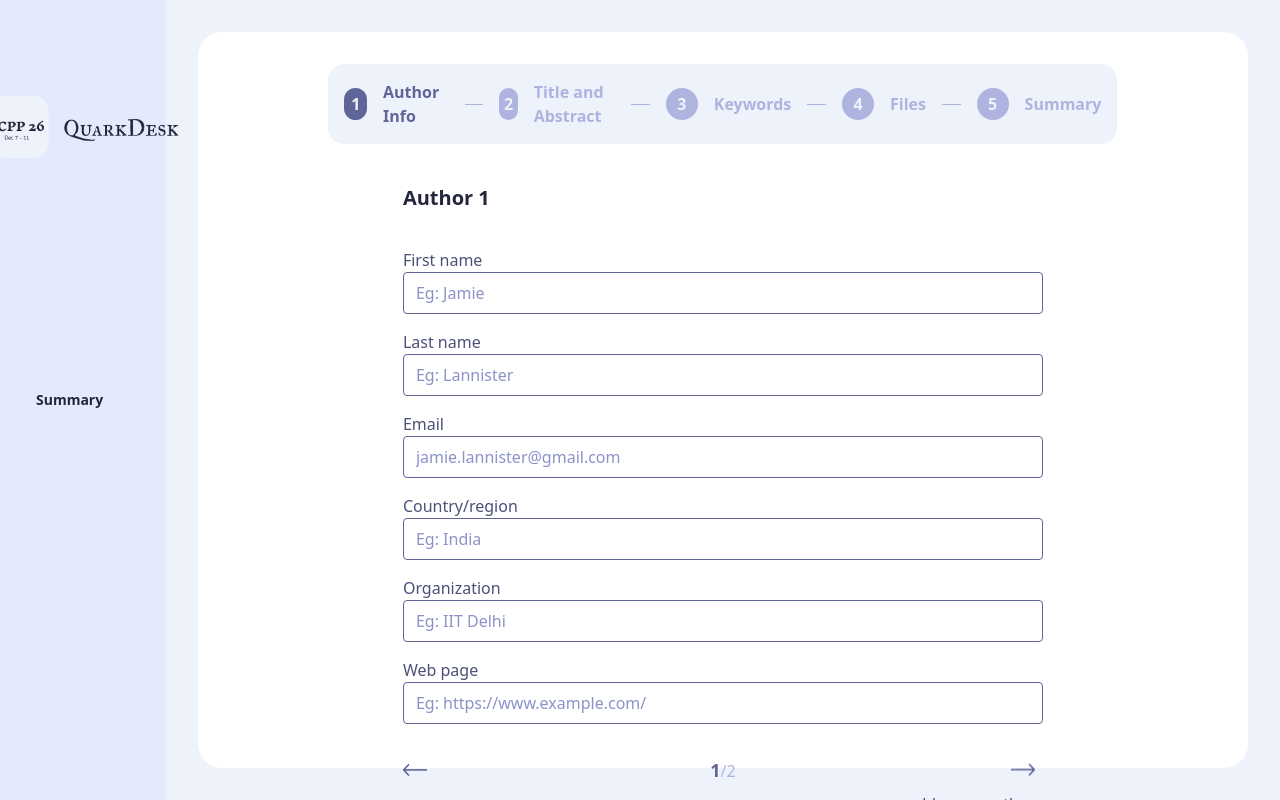
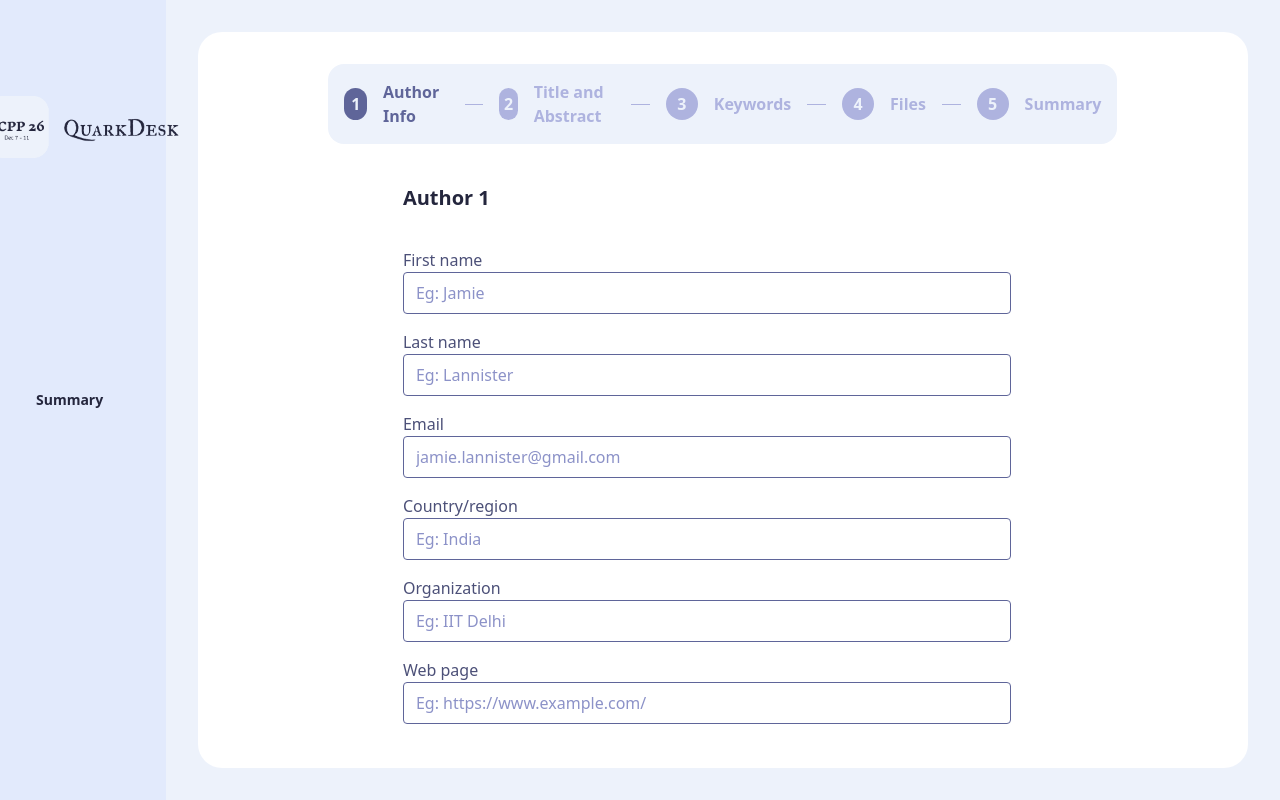
Before and after one commit to mohamedhassanmn/conference-dashboard, a Nuxt app in the folder frontend/: page /submission in a window 1280 px wide. Built offline with nearby package versions, Linux system fonts and the light colour scheme.

Commit message:
improvised UI for larger screens

```diff
--- a/frontend/app/assets/css/main.css
+++ b/frontend/app/assets/css/main.css
@@ -5,19 +5,15 @@
 @layer utilities {
   .scrollbar-thin::-webkit-scrollbar {
     width: 8px;
+    height: 8px;
   }
 
   .scrollbar-thin::-webkit-scrollbar-thumb {
-    background-color: #4C5078;
+    background-color: #4c5078;
     border-radius: 8px;
   }
 
   .scrollbar-thin::-webkit-scrollbar-track {
-    background-color: #EDF2FB;
-  }
-
-  .scrollbar-thin {
-    scrollbar-width: thin;
-    scrollbar-color: #4C5078 #EDF2FB;
+    background-color: #edf2fb;
   }
 }
--- a/frontend/app/components/atoms/file-upload.vue
+++ b/frontend/app/components/atoms/file-upload.vue
@@ -31,7 +31,7 @@ const onFileChange = (event: Event) => {
 
 <template>
     <div :class="`w-full ${customClass}`">
-        <label  class="block font-medium text-neutral-500">{{ label }}</label>
+        <label class="block font-medium text-neutral-500">{{ label }}</label>
         <div class="mt-1">
             <input ref="fileInput" type="file" class="hidden" @change="onFileChange" accept=".pdf,.doc,.docx" />
 
@@ -45,7 +45,8 @@ const onFileChange = (event: Event) => {
                 </div>
             </button>
 
-            <div v-if="fileName" class="w-full rounded-2xl border border-neutral-200 p-5 mt-1 flex justify-between items-center">
+            <div v-if="fileName"
+                class="w-full rounded-2xl border border-neutral-200 p-5 mt-1 flex justify-between items-center">
                 <div class="flex flex-start items-center">
                     <img :src="IcFilePdf" alt="File PDF" class="inline-block mr-2 cursor-pointer w-9 h-fit" />
                     <div>
--- a/frontend/app/components/atoms/keywords-text-field.vue
+++ b/frontend/app/components/atoms/keywords-text-field.vue
@@ -44,7 +44,8 @@ const removeKeyword = (word: string) => {
                 <span v-for="word in keywordList" :key="word"
                     class="flex items-center gap-1 bg-primary-400 text-neutral-700 py-1.5 px-2 rounded-3xl h-8">
                     <span>{{ word }}</span>
-                    <button type="button" class="w-4.5 h-4.5 flex justify-center items-center" @click="removeKeyword(word)">
+                    <button type="button" class="w-4.5 h-4.5 flex justify-center items-center"
+                        @click="removeKeyword(word)">
                         <img :src="IcClose" alt="Close icon" class="inline-block cursor-pointer w-full h-full" />
                     </button>
                 </span>
--- a/frontend/app/components/organisms/submission-forms/author-info-form.vue
+++ b/frontend/app/components/organisms/submission-forms/author-info-form.vue
@@ -6,7 +6,7 @@ const author: any[] = []
 </script>
 
 <template>
-    <div class="w-full mt-10">
+    <div class="w-full pr-8 h-fit overflow-y-auto scrollbar-thin">
         <h2 class="text-xl font-semibold">Author {{ author.length + 1 }}</h2>
         <div class="flex flex-col justify-center items-center w-full mt-5">
             <TextField label="First name" placeholder="Eg: Jamie" customClass="mt-4" />
--- a/frontend/app/components/organisms/submission-forms/files-upload-form.vue
+++ b/frontend/app/components/organisms/submission-forms/files-upload-form.vue
@@ -3,7 +3,7 @@ import FileUpload from '~/components/atoms/file-upload.vue';
 </script>
 
 <template>
-    <div class="w-full mt-10">
+    <div class="w-full pr-8 h-fit overflow-y-auto scrollbar-thin">
         <h2 class="text-xl font-semibold">Files</h2>
         <div class="flex flex-col justify-center items-center w-full mt-5">
             <FileUpload label="" customClass="mt-4" />
--- a/frontend/app/components/organisms/submission-forms/keywords-form.vue
+++ b/frontend/app/components/organisms/submission-forms/keywords-form.vue
@@ -5,10 +5,11 @@ import KeywordsTextField from '~/components/atoms/keywords-text-field.vue';
 </script>
 
 <template>
-    <div class="w-full mt-10">
+    <div class="w-full pr-8 h-fit overflow-y-auto scrollbar-thin">
         <h2 class="text-xl font-semibold">Keywords</h2>
         <div class="flex flex-col justify-center items-center w-full mt-5">
-            <KeywordsTextField label="Type in the keywords" placeholder="Enter keywords and press enter" customClass="mt-4" />
+            <KeywordsTextField label="Type in the keywords" placeholder="Enter keywords and press enter"
+                customClass="mt-4" />
             <button class="bg-neutral-400 text-primary-100 font-semibold px-11 py-3.5 rounded-14 mt-8 hover:underline">
                 Save and Continue
             </button>
--- a/frontend/app/components/organisms/submission-forms/summary-form.vue
+++ b/frontend/app/components/organisms/submission-forms/summary-form.vue
@@ -43,7 +43,7 @@ const getAbstractText = (text: string) => {
 
 <template>
     <div class="w-full h-full flex flex-col items-center">
-        <div class="w-full mt-10 pr-8 h-160 overflow-y-auto scrollbar-thin">
+        <div class="w-full pr-8 flex-1 overflow-y-auto scrollbar-thin">
             <h2 class="text-xl font-semibold">Submission detail:</h2>
             <div class="border border-neutral-200 rounded-xl px-4 py-3 mt-1">
                 <div v-for="submissionData in submissionDetails" :key="submissionData.label"
--- a/frontend/app/components/organisms/submission-forms/title-and-abstract-form.vue
+++ b/frontend/app/components/organisms/submission-forms/title-and-abstract-form.vue
@@ -4,7 +4,7 @@ import FileUpload from '~/components/atoms/file-upload.vue';
 </script>
 
 <template>
-    <div class="w-full mt-10">
+    <div class="w-full pr-8 h-fit overflow-y-auto scrollbar-thin">
         <h2 class="text-xl font-semibold">Title and Abstract</h2>
         <div class="flex flex-col justify-center items-center w-full mt-5">
             <TextField label="First name" placeholder="Eg: Jamie" customClass="mt-4" />
--- a/frontend/app/pages/submission.vue
+++ b/frontend/app/pages/submission.vue
@@ -16,8 +16,10 @@ const steps = [
 </script>
 
 <template>
+    <div class="w-full h-full flex flex-col justify-center items-center">
         <Stepper :steps="steps" :activeStep="activeStep" @change-step="activeStep = $event" />
-    <div class="min-w-160 w-1/3 mx-auto">
+        <div class="min-w-160 w-1/3 flex-1 min-h-0 mx-auto mt-10">
+            <div class="h-full flex flex-col justify-center items-center">
                 <template v-if="activeStep == 1">
                     <AuthorInfoForm />
                 </template>
@@ -34,4 +36,6 @@ const steps = [
                     <SummaryForm />
                 </template>
             </div>
+        </div>
+    </div>
 </template>
```
Lines whose indentation alone changed are shown as unchanged.
